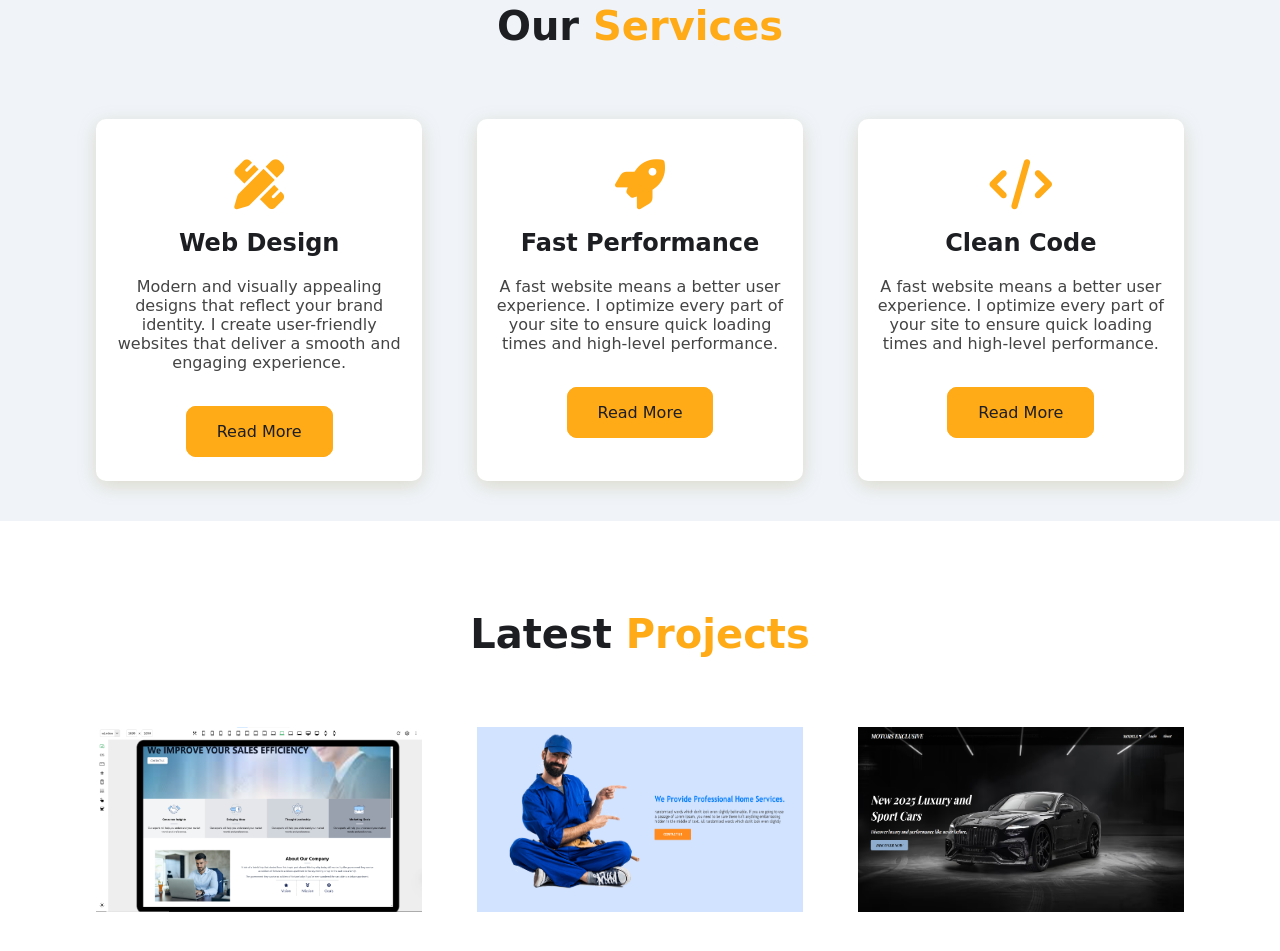
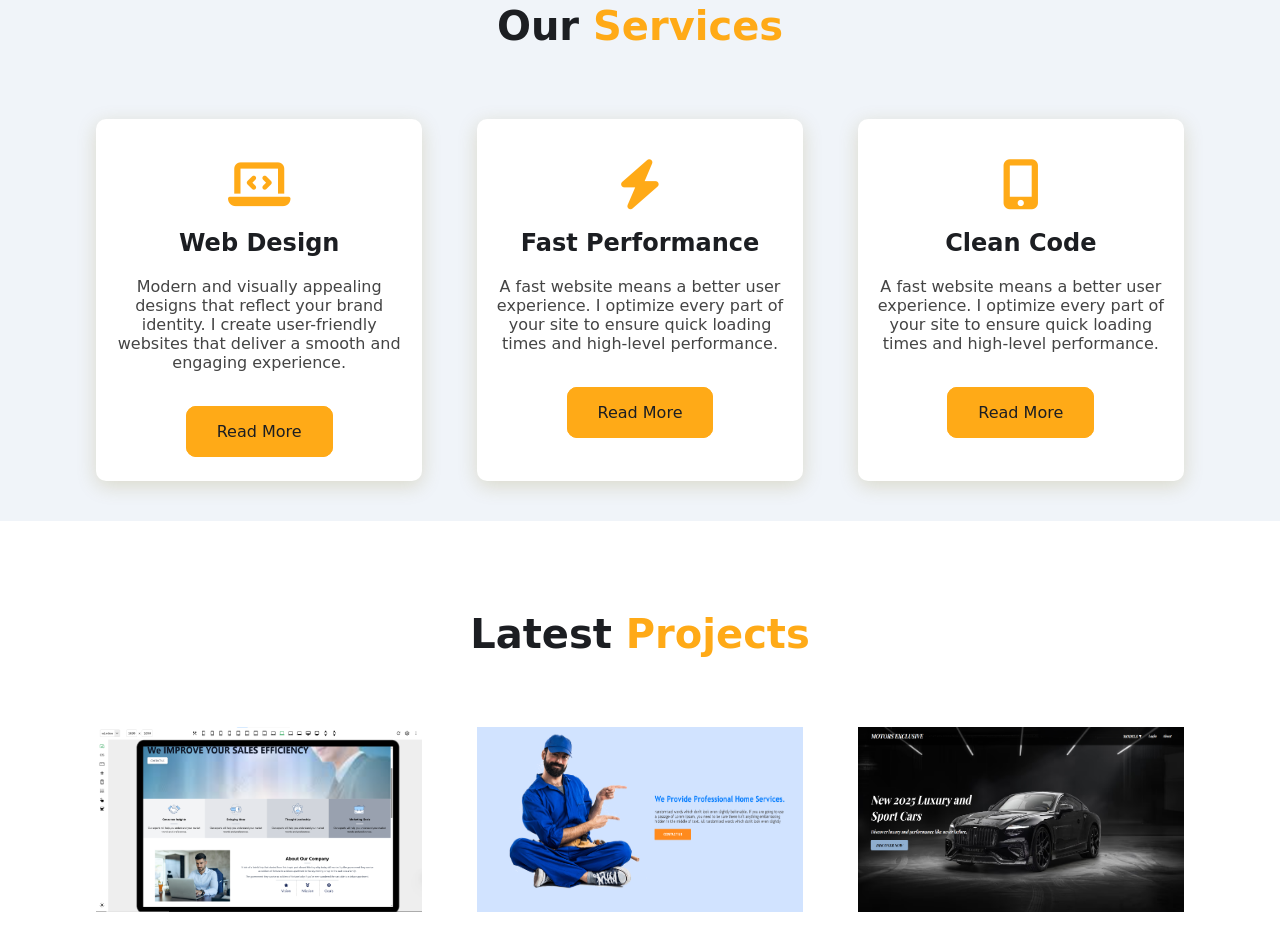
Before and after one commit to zayedibrahim348-art/Protfolio, a plain HTML site: page index.htm in a window 1280 px wide. Shown: the part 1319-2270 px from the top of the page. Drawn offline with Linux system fonts and the light colour scheme; a web font is replaced by a local one.

Commit message:
Update index.htm

```diff
--- a/index.htm
+++ b/index.htm
@@ -72,7 +72,7 @@ With every project, I aim to write clean code, follow best practices, and delive
             <div class="boxs">
 
                 <div class="box">
-                    <i class="fa-solid fa-pen-ruler"></i>
+                  <i class="fa fa-laptop-code"></i>
                     <h3>Web Design</h3>
                     <p>Modern and visually appealing designs that reflect your brand identity. I create user-friendly websites that deliver a smooth and engaging experience.</p>
 
@@ -80,7 +80,7 @@ With every project, I aim to write clean code, follow best practices, and delive
                 </div>
 
                 <div class="box">
-                    <i class="fa-solid fa-rocket"></i>
+                   <i class="fa fa-bolt"></i>
                     <h3>Fast Performance</h3>
                     <p>A fast website means a better user experience. I optimize every part of your site to ensure quick loading times and high-level performance.</p>
 
@@ -88,7 +88,7 @@ With every project, I aim to write clean code, follow best practices, and delive
                 </div>
 
                 <div class="box">
-                    <i class="fa-solid fa-code"></i>
+                  <i class="fa fa-mobile-alt"></i> </i>
                     <h3>Clean Code</h3>
                     <p>A fast website means a better user experience. I optimize every part of your site to ensure quick loading times and high-level performance.</p>
 
@@ -174,4 +174,5 @@ With every project, I aim to write clean code, follow best practices, and delive
         </div>
     </section>
 </body>
+
 </html>
```
